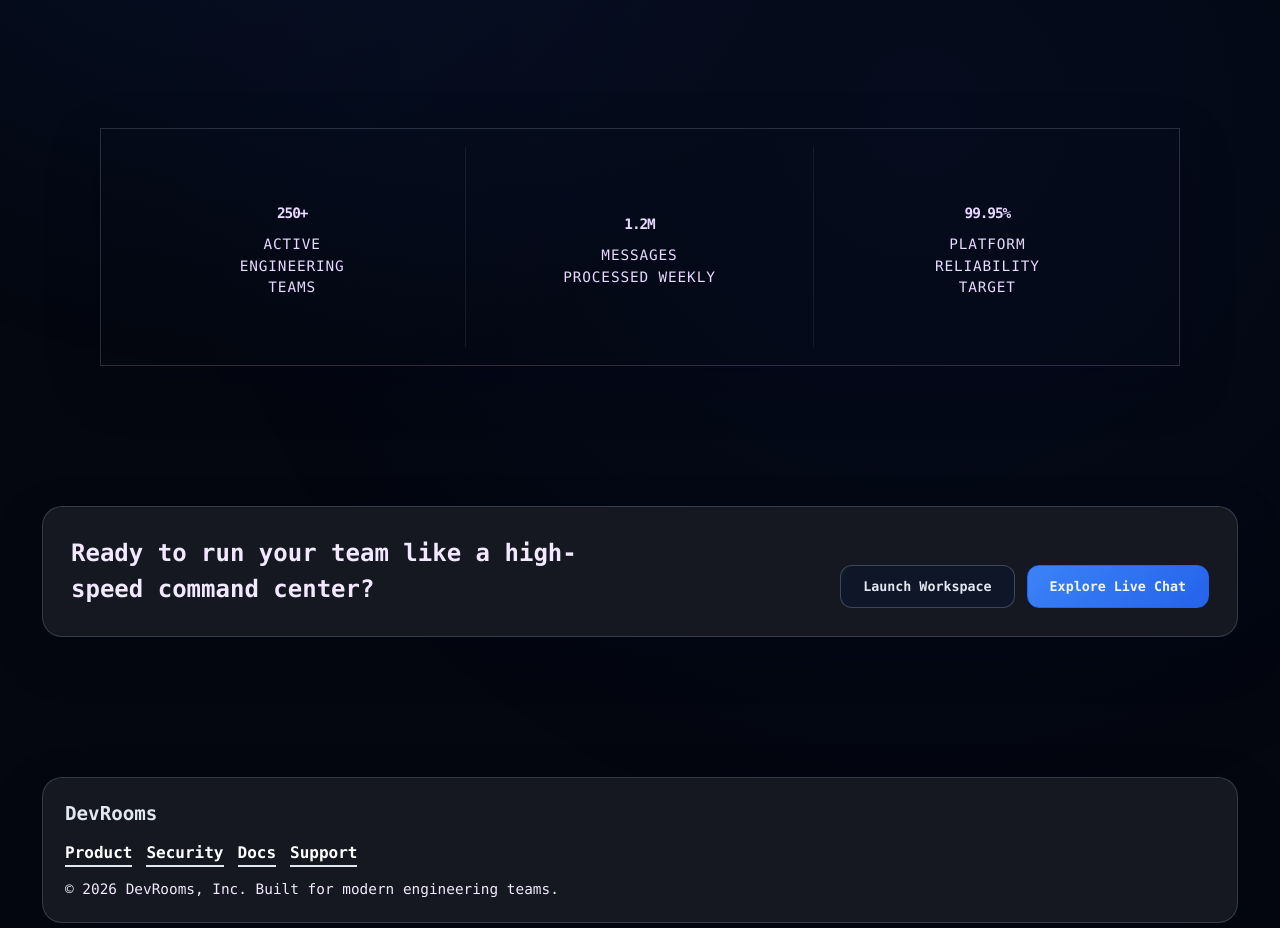
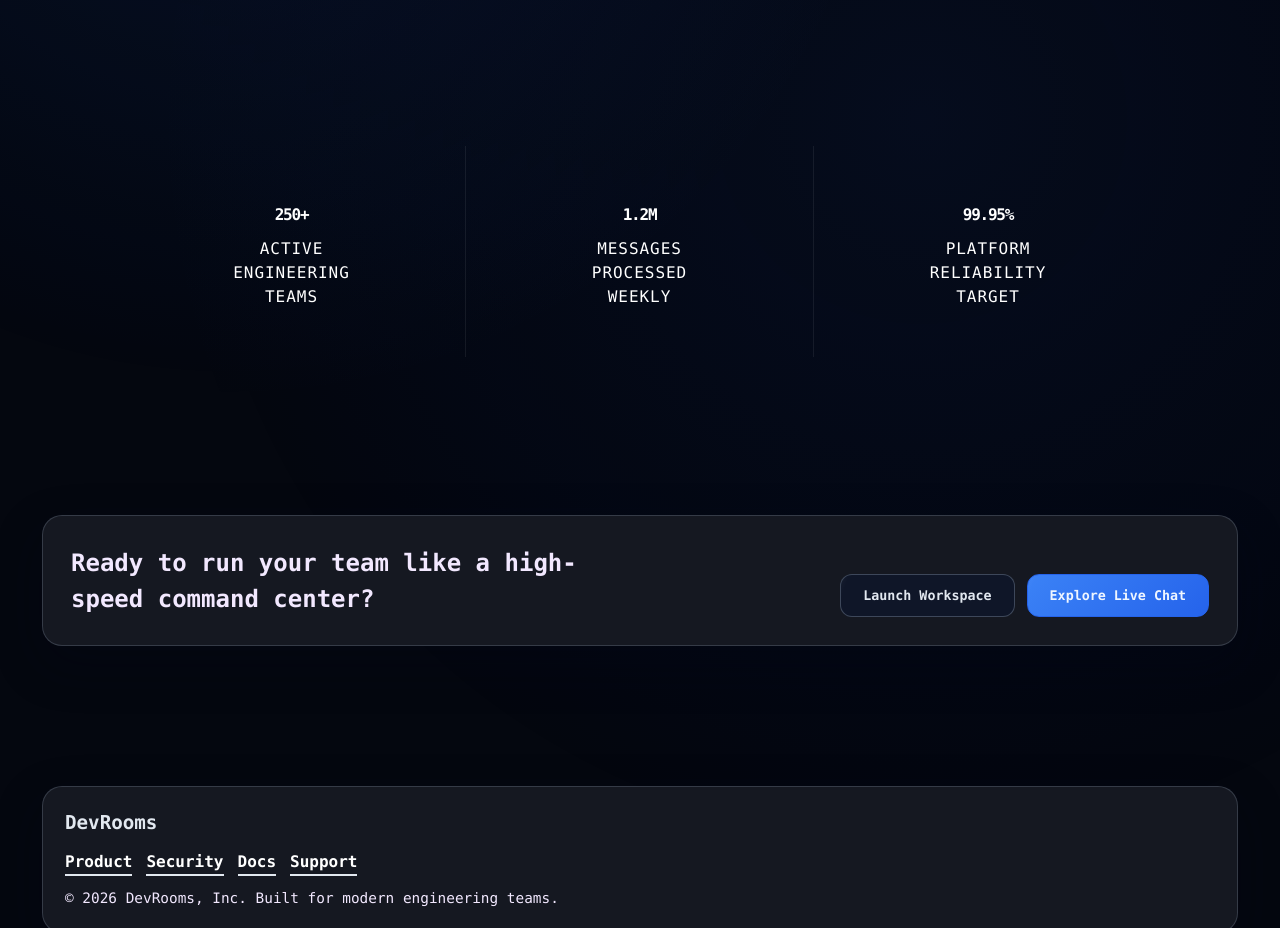
Before and after one commit to ayushray145/mini-project, a React app in the folder frontend/: page / in a window 1280 px wide. Shown: the part 1360-2288 px from the top of the page. Built offline with nearby package versions, Linux system fonts and the light colour scheme; no server answers; the HTML template or start-up script is replaced by a standard one.

Commit message:
metrics changes

```diff
--- a/frontend/src/App.css
+++ b/frontend/src/App.css
@@ -547,13 +547,13 @@
 }
 
 .neo-metrics strong {
-  font-size: 1.7rem;
+  font-size: 1.95rem;
   line-height: 1;
 }
 
 .neo-metrics span {
   color: #e9d8ff;
-  font-size: 0.9rem;
+  font-size: 1rem;
 }
 
 .neo-cta-band {
@@ -3298,3 +3298,15 @@
     grid-template-columns: 1fr;
   }
 }
+
+/* Metrics styling: remove outer box, use white text */
+.neo-metrics > div {
+  border: 0 !important;
+  box-shadow: none !important;
+  background: transparent !important;
+}
+
+.neo-metrics strong,
+.neo-metrics span {
+  color: #ffffff !important;
+}
```
